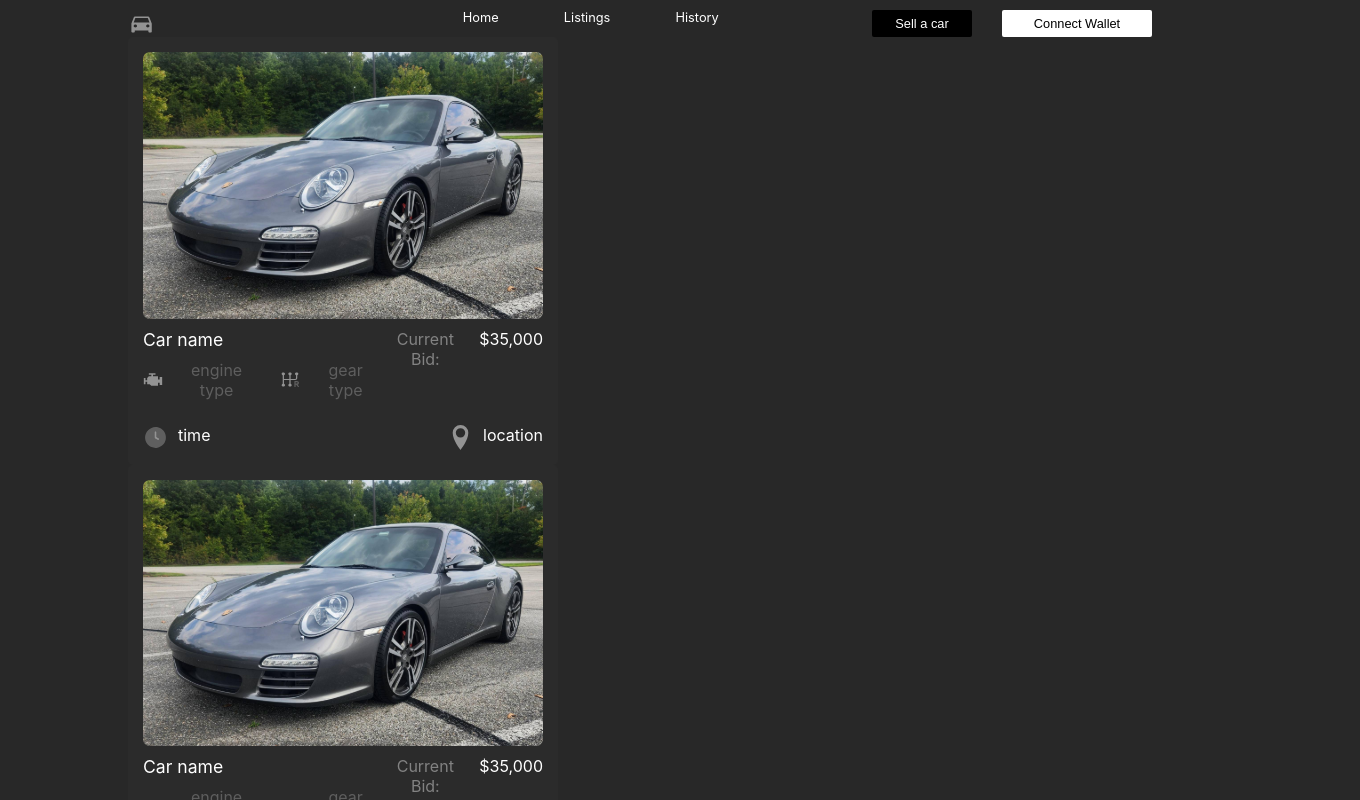
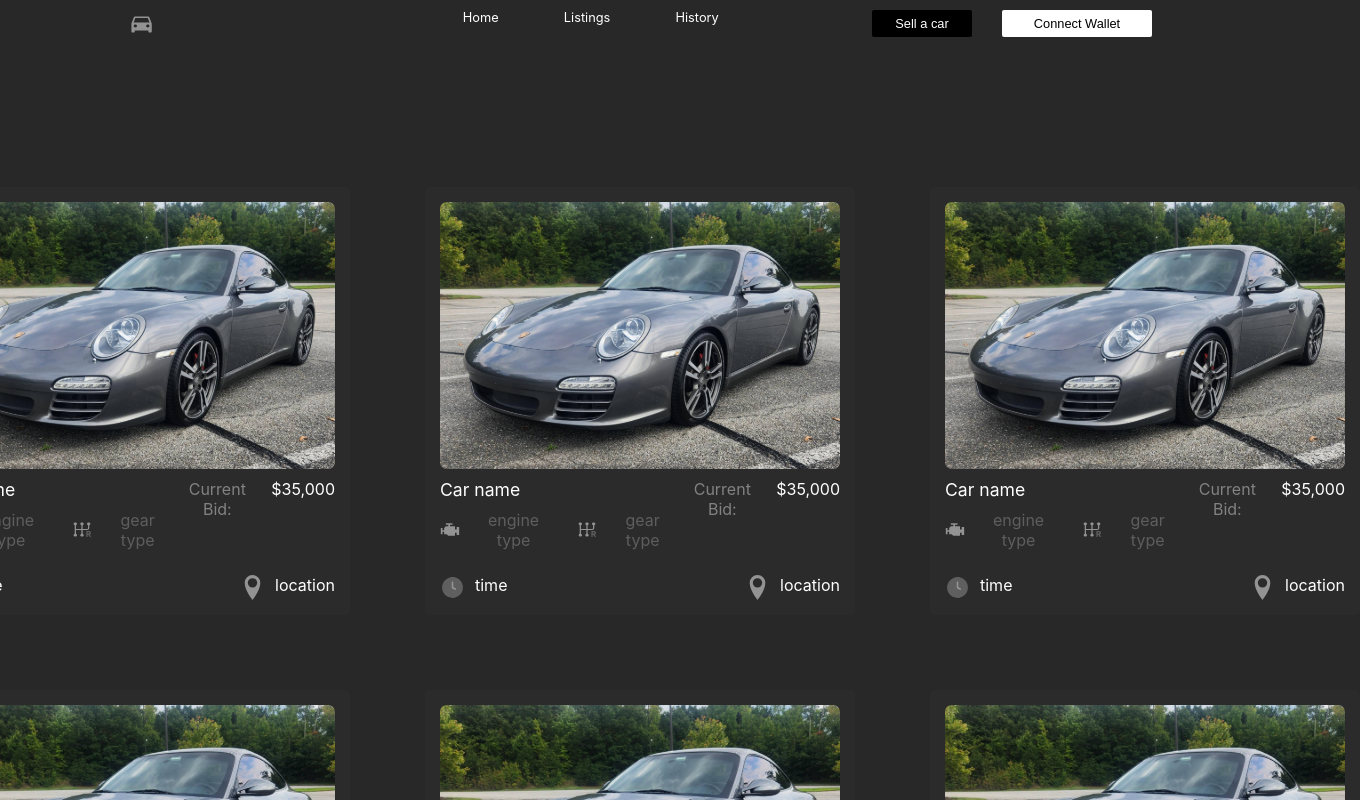
Before and after one commit to THEmmanuel/auto-auction-frontend, a React (Create React App) app: page /listings in a window 1280 px wide. Shown: the top 800 px of the page, 1360 px wide, since content can reach past the window. Built offline with nearby package versions, Linux system fonts and the light colour scheme.

Commit message:
add listings wrapper styling

```diff
--- a/src/pages/Listings/Listings.js
+++ b/src/pages/Listings/Listings.js
@@ -5,8 +5,7 @@ import ListCard from '../../components/ListCard/ListCard';
 const Listings = props => {
 	return (
 		<section>
-
-			<section>
+			<section className={style.ListingsWrapper}>
 				<ListCard />
 				<ListCard />
 				<ListCard />
--- a/src/pages/Listings/Listings.module.css
+++ b/src/pages/Listings/Listings.module.css
@@ -0,0 +1,8 @@
+.ListingsWrapper {
+	display: grid;
+	grid-template-columns: repeat(3, 1fr);
+	gap: 75px;
+	justify-content: center;
+	align-items: center;
+	margin: 150px 0;
+}
```
